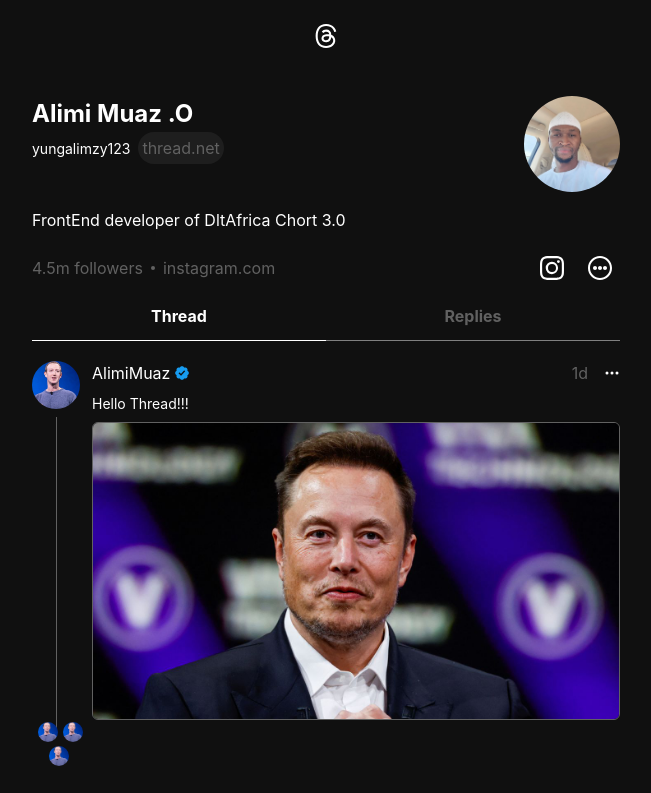
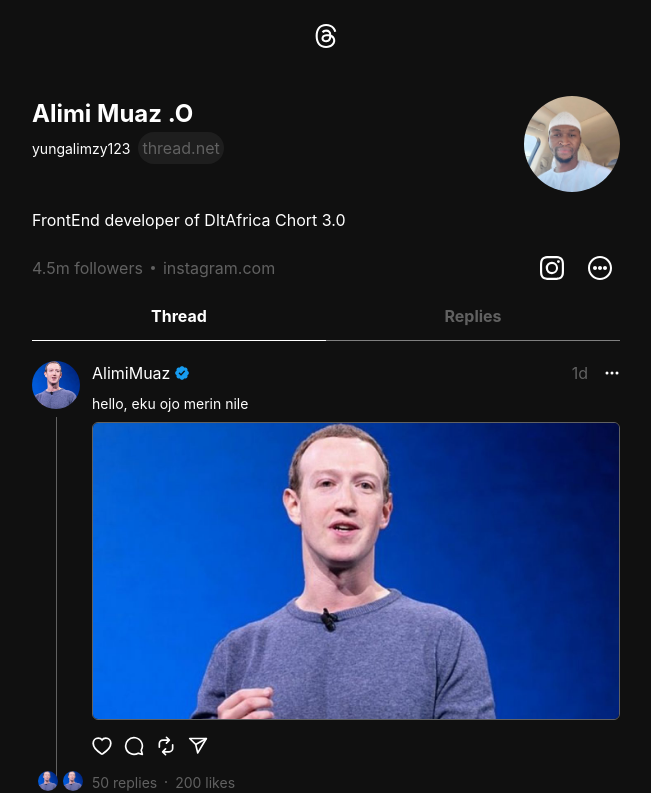
Before and after one commit to MUAZAlimi/Thread-clone, a React (Create React App) app: page /1 in a window 1280 px wide. Shown: the top 793 px of the page, without its empty margins (314-965 px from the left). Built offline with nearby package versions, Linux system fonts and the light colour scheme.

Commit message:
Initialize project using Create React App

```diff
--- a/src/component/Actions.js
+++ b/src/component/Actions.js
@@ -3,26 +3,86 @@ import { Flex } from "@chakra-ui/react";
 const Actions = ({ liked, setLiked }) => {
   return (
     <>
-      <Flex cursor={"pointer"} gap={3} my={2}></Flex>
+      <Flex cursor={"pointer"} gap={3} my={2} onClick={(e) => e.preventDefault()}>
+        <svg
+          aria-label="Unlike"
+          class="x1lliihq x1n2onr6 x18l41xo"
+          fill={liked ? "rgb(237,73,86)" : "transparent"}
+          color={liked ? "rgb(237,73,86)" : ""}
+          height="20"
+          role="img"
+          viewBox="0 0 20 20"
+          width="20"
+          onClick={() => setLiked(!liked)}
+        >
+          <title>Unlike</title>
+          <path
+            d="M1.2 7.328c0 3.66 3.118 7.269 7.99 10.347.27.163.592.325.81.325.226 0 .548-.162.81-.325 4.87-3.078 7.99-6.687 7.99-10.347C18.8 4.189 16.595 2 13.737 2c-1.655 0-2.953.753-3.738 1.881C9.233 2.761 7.926 2 6.262 2c-2.85 0-5.063 2.19-5.063 5.328Z"
+            stroke="currentColor"
+            stroke-width="1.75"
+          ></path>
+        </svg>
+        <svg
+          aria-label="Reply"
+          class="x1lliihq x1n2onr6 x1yxark7"
+          fill="currentColor"
+          height="20"
+          role="img"
+          viewBox="0 0 24 24"
+          width="20"
+        >
+          <title>Reply</title>
+          <path
+            d="M20.656 17.008a9.993 9.993 0 1 0-3.59 3.615L22 22Z"
+            fill="none"
+            stroke="currentColor"
+            stroke-linejoin="round"
+            stroke-width="2"
+          ></path>
+        </svg>
+        <svg
+          aria-label="Repost"
+          class="x1lliihq x1n2onr6 x1yxark7"
+          fill="currentColor"
+          height="20"
+          role="img"
+          viewBox="0 0 24 24"
+          width="20"
+        >
+          <title>Repost</title>
+          <path d="M19.998 9.497a1 1 0 0 0-1 1v4.228a3.274 3.274 0 0 1-3.27 3.27h-5.313l1.791-1.787a1 1 0 0 0-1.412-1.416L7.29 18.287a1.004 1.004 0 0 0-.294.707v.001c0 .023.012.042.013.065a.923.923 0 0 0 .281.643l3.502 3.504a1 1 0 0 0 1.414-1.414l-1.797-1.798h5.318a5.276 5.276 0 0 0 5.27-5.27v-4.228a1 1 0 0 0-1-1Zm-6.41-3.496-1.795 1.795a1 1 0 1 0 1.414 1.414l3.5-3.5a1.003 1.003 0 0 0 0-1.417l-3.5-3.5a1 1 0 0 0-1.414 1.414l1.794 1.794H8.27A5.277 5.277 0 0 0 3 9.271V13.5a1 1 0 0 0 2 0V9.271a3.275 3.275 0 0 1 3.271-3.27Z"></path>
+        </svg>
+        <svg
+          aria-label="Share"
+          class="x1lliihq x1n2onr6 x1yxark7"
+          fill="currentColor"
+          height="20"
+          role="img"
+          viewBox="0 0 24 24"
+          width="20"
+        >
+          <title>Share</title>
+          <line
+            fill="none"
+            stroke="currentColor"
+            stroke-linejoin="round"
+            stroke-width="2"
+            x1="22"
+            x2="9.218"
+            y1="3"
+            y2="10.083"
+          ></line>
+          <polygon
+            fill="none"
+            points="11.698 20.334 22 3.001 2 3.001 9.218 10.084 11.698 20.334"
+            stroke="currentColor"
+            stroke-linejoin="round"
+            stroke-width="2"
+          ></polygon>
+        </svg>
+      </Flex>
     </>
   );
 };
 
 export default Actions;
-
-<svg
-  aria-label="Like"
-  class="x1lliihq x1n2onr6 x1yxark7"
-  fill="transparent"
-  height="19"
-  role="img"
-  viewBox="0 0 24 22"
-  width="20"
->
-  <title>Like</title>
-  <path
-    d="M1 7.66c0 4.575 3.899 9.086 9.987 12.934.338.203.74.406 1.013.406.283 0 .686-.203 1.013-.406C19.1 16.746 23 12.234 23 7.66 23 3.736 20.245 1 16.672 1 14.603 1 12.98 1.94 12 3.352 11.042 1.952 9.408 1 7.328 1 3.766 1 1 3.736 1 7.66Z"
-    stroke="currentColor"
-    stroke-width="2"
-  ></path>
-</svg>;
--- a/src/component/UserPosts.js
+++ b/src/component/UserPosts.js
@@ -2,8 +2,10 @@ import { Avatar, Box, Flex, Image, Text } from "@chakra-ui/react";
 import { BsThreeDots } from "react-icons/bs";
 import { Link } from "react-router-dom";
 import Actions from "./Actions";
+import { useState } from "react";
 
-const UserPosts = () => {
+const UserPosts = ({likes, replies, postTitle, postImg}) => {
+    const [liked, setLiked] = useState(false)
   return (
     <Link to={"/yungalimzy/post/1"}>
       <Flex gap={3} mb={4} py={5}>
@@ -51,18 +53,23 @@ const UserPosts = () => {
               <BsThreeDots />
             </Flex>
           </Flex>
-          <Text fontSize={"sm"}>Hello Thread!!!</Text>
+          <Text fontSize={"sm"}>{postTitle}</Text>
           <Box
             borderRadius={6}
             overflow={"hidden"}
             border={"1px solid"}
             borderColor={"gray.light"}
           >
-            <Image src="/post3.png" w={"full"} />
+            <Image src={postImg} w={"full"} />
           </Box>
           <Flex>
-            <Actions />
+            <Actions liked={liked} setLiked={setLiked} />
           </Flex>
+            <Flex gap={2}  color={"gray.light"} fontSize={"sm"} alignItems={"center"}>
+                <Text>{replies} replies</Text>
+                <Box w={0.5} h={0.5} borderRadius={"full"} bg={"gray.light"}></Box>
+                <Text>{likes} likes</Text>
+            </Flex>
         </Flex>
       </Flex>
     </Link>
--- a/src/pages/UserPage.js
+++ b/src/pages/UserPage.js
@@ -5,7 +5,9 @@ const UserPage = () => {
   return (
     <>
       <UserHeader/>
-      <UserPosts/>
+      <UserPosts likes={200} postImg={'/post1.png'} replies={50} postTitle={"hello, eku ojo merin nile "}/>
+      <UserPosts likes={10} postImg={'/post2.png'} replies={20} postTitle={"hello, eku ojo  "}/>
+      <UserPosts likes={3} postImg={'/post3.png'} replies={1} postTitle={"hello "}/>
     </>
   )
 }
```
